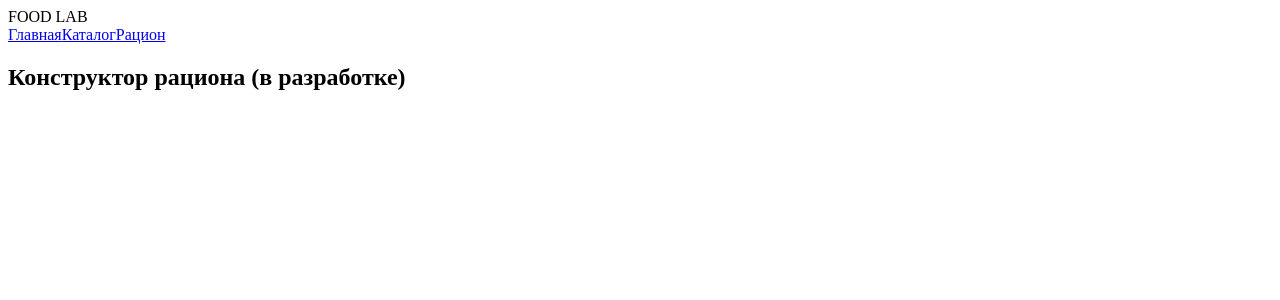
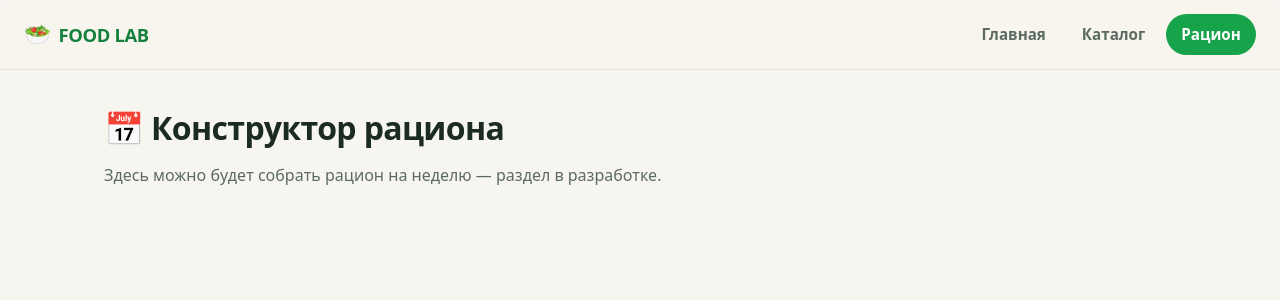
Before and after one commit to Paranoid12-coder/food-lab, a React (Vite) app: page /food-lab/planner in a window 1280 px wide. Shown: the top 300 px of the page. Built offline with nearby package versions, Linux system fonts and the light colour scheme.

Commit message:
add styles and hero

```diff
--- a/src/index.css
+++ b/src/index.css
@@ -0,0 +1,134 @@
+/* ============ FOOD LAB — базовые стили ============ */
+
+:root {
+  --bg: #f7f5ef;
+  --surface: #ffffff;
+  --text: #1c2b21;
+  --text-muted: #5b6b60;
+  --primary: #16a34a;
+  --primary-dark: #15803d;
+  --primary-light: #dcfce7;
+  --accent: #f59e0b;
+  --border: #e6e2d8;
+  --shadow-sm: 0 1px 2px rgba(28, 43, 33, 0.06);
+  --shadow-md: 0 4px 16px rgba(28, 43, 33, 0.08);
+  --radius: 16px;
+}
+
+* { box-sizing: border-box; }
+
+html, body, #root { height: 100%; }
+
+body {
+  margin: 0;
+  font-family: 'Manrope', system-ui, -apple-system, 'Segoe UI', Roboto,
+    'Helvetica Neue', Arial, sans-serif;
+  background: var(--bg);
+  color: var(--text);
+  -webkit-font-smoothing: antialiased;
+  line-height: 1.6;
+}
+
+a { color: inherit; text-decoration: none; }
+
+h1, h2, h3 { margin: 0 0 0.5em; line-height: 1.15; letter-spacing: -0.02em; }
+h1 { font-size: clamp(2rem, 5vw, 3.25rem); font-weight: 800; }
+h2 { font-size: clamp(1.4rem, 3vw, 2rem); font-weight: 700; }
+h3 { font-size: 1.1rem; font-weight: 700; }
+p  { margin: 0 0 1em; color: var(--text-muted); }
+
+/* ============ Контейнер ============ */
+.container {
+  max-width: 1120px;
+  margin: 0 auto;
+  padding: 2.5rem 1.5rem 4rem;
+}
+
+/* ============ Навбар ============ */
+.navbar {
+  position: sticky;
+  top: 0;
+  z-index: 50;
+  display: flex;
+  align-items: center;
+  justify-content: space-between;
+  gap: 1rem;
+  padding: 0.9rem 1.5rem;
+  background: rgba(247, 245, 239, 0.85);
+  backdrop-filter: saturate(180%) blur(12px);
+  -webkit-backdrop-filter: saturate(180%) blur(12px);
+  border-bottom: 1px solid var(--border);
+}
+
+.logo {
+  display: inline-flex;
+  align-items: center;
+  gap: 0.5rem;
+  font-weight: 800;
+  font-size: 1.15rem;
+  letter-spacing: -0.02em;
+  color: var(--primary-dark);
+}
+.logo::before { content: '🥗'; font-size: 1.35rem; }
+
+.nav-links { display: flex; gap: 0.35rem; flex-wrap: wrap; }
+
+.nav-links a {
+  padding: 0.5rem 0.95rem;
+  border-radius: 999px;
+  font-weight: 600;
+  font-size: 0.95rem;
+  color: var(--text-muted);
+  transition: color 0.15s ease, background 0.15s ease;
+}
+.nav-links a:hover { color: var(--primary-dark); background: var(--primary-light); }
+.nav-links a.active { color: #fff; background: var(--primary); }
+
+/* ============ Hero ============ */
+.hero { display: grid; gap: 1.25rem; padding: 3rem 0 2rem; max-width: 720px; }
+.hero p { font-size: 1.15rem; }
+.hero-actions { display: flex; gap: 0.75rem; flex-wrap: wrap; margin-top: 0.5rem; }
+
+/* ============ Кнопки ============ */
+.btn {
+  display: inline-flex;
+  align-items: center;
+  gap: 0.5rem;
+  padding: 0.75rem 1.4rem;
+  border-radius: 999px;
+  border: 1px solid transparent;
+  font: inherit;
+  font-weight: 700;
+  cursor: pointer;
+  transition: transform 0.1s ease, box-shadow 0.15s ease, background 0.15s ease;
+}
+.btn:active { transform: translateY(1px); }
+.btn-primary { background: var(--primary); color: #fff; box-shadow: var(--shadow-md); }
+.btn-primary:hover { background: var(--primary-dark); }
+.btn-secondary { background: var(--surface); color: var(--text); border-color: var(--border); }
+.btn-secondary:hover { border-color: var(--primary); color: var(--primary-dark); }
+
+/* ============ Карточки и сетка ============ */
+.card {
+  background: var(--surface);
+  border: 1px solid var(--border);
+  border-radius: var(--radius);
+  padding: 1.25rem;
+  box-shadow: var(--shadow-sm);
+  transition: transform 0.15s ease, box-shadow 0.2s ease;
+}
+.card:hover { transform: translateY(-2px); box-shadow: var(--shadow-md); }
+
+.grid {
+  display: grid;
+  gap: 1rem;
+  grid-template-columns: repeat(auto-fill, minmax(240px, 1fr));
+}
+
+/* ============ Адаптив ============ */
+@media (max-width: 640px) {
+  .navbar { padding: 0.75rem 1rem; }
+  .container { padding: 1.75rem 1rem 3rem; }
+  .nav-links a { padding: 0.45rem 0.75rem; font-size: 0.9rem; }
+  .hero { padding: 2rem 0 1.5rem; }
+}
--- a/src/pages/Catalog.jsx
+++ b/src/pages/Catalog.jsx
@@ -1,3 +1,8 @@
 export default function Catalog() {
-  return <h2>Каталог продуктов (в разработке)</h2>
+  return (
+    <>
+      <h2>📚 Каталог продуктов</h2>
+      <p>Скоро здесь появятся карточки продуктов — раздел в разработке.</p>
+    </>
+  )
 }
--- a/src/pages/Home.jsx
+++ b/src/pages/Home.jsx
@@ -1,8 +1,34 @@
+import { Link } from 'react-router-dom'
+
 export default function Home() {
   return (
-    <section>
-      <h1>FOOD LAB</h1>
-      <p>Интерактивная лаборатория питания: изучай продукты и собирай свой рацион.</p>
-    </section>
+    <>
+      <section className="hero">
+        <h1>Твоя лаборатория питания</h1>
+        <p>
+          Изучай продукты, собирай рацион на неделю и получай научно обоснованную
+          обратную связь о том, что ты ешь.
+        </p>
+        <div className="hero-actions">
+          <Link to="/catalog" className="btn btn-primary">Открыть каталог</Link>
+          <Link to="/planner" className="btn btn-secondary">Собрать рацион</Link>
+        </div>
+      </section>
+
+      <section className="grid">
+        <div className="card">
+          <h3>🥦 Каталог продуктов</h3>
+          <p>60–80 продуктов с калориями, БЖУ, клетчаткой и микроэлементами.</p>
+        </div>
+        <div className="card">
+          <h3>📅 Планировщик</h3>
+          <p>Собери рацион на 7 дней: выбирай продукты и указывай граммовки.</p>
+        </div>
+        <div className="card">
+          <h3>🔬 Анализатор</h3>
+          <p>Автоматический расчёт нутриентов и понятные объяснения без диагнозов.</p>
+        </div>
+      </section>
+    </>
   )
 }
--- a/src/pages/Planner.jsx
+++ b/src/pages/Planner.jsx
@@ -1,3 +1,8 @@
 export default function Planner() {
-  return <h2>Конструктор рациона (в разработке)</h2>
+  return (
+    <>
+      <h2>📅 Конструктор рациона</h2>
+      <p>Здесь можно будет собрать рацион на неделю — раздел в разработке.</p>
+    </>
+  )
 }
```
Also changed, not shown: 4 other files (tests, documents, lock files or other folders).
